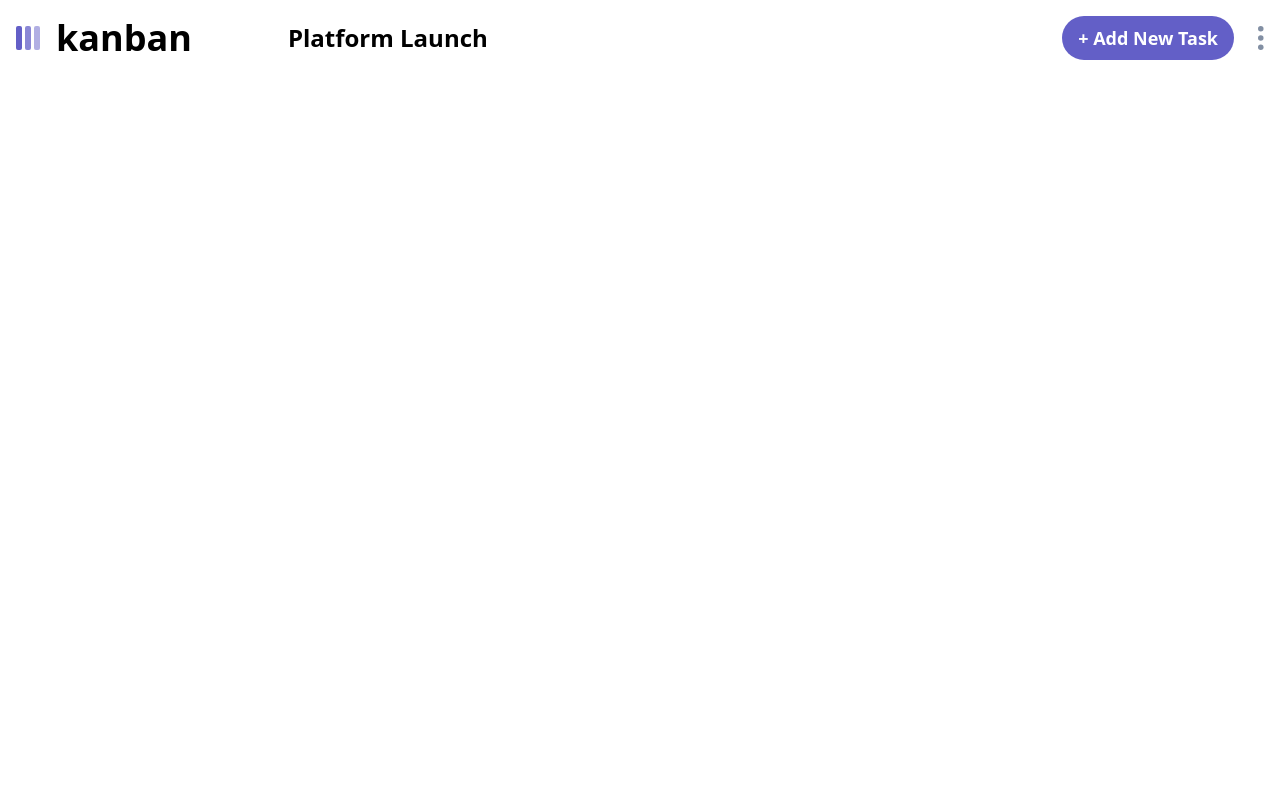
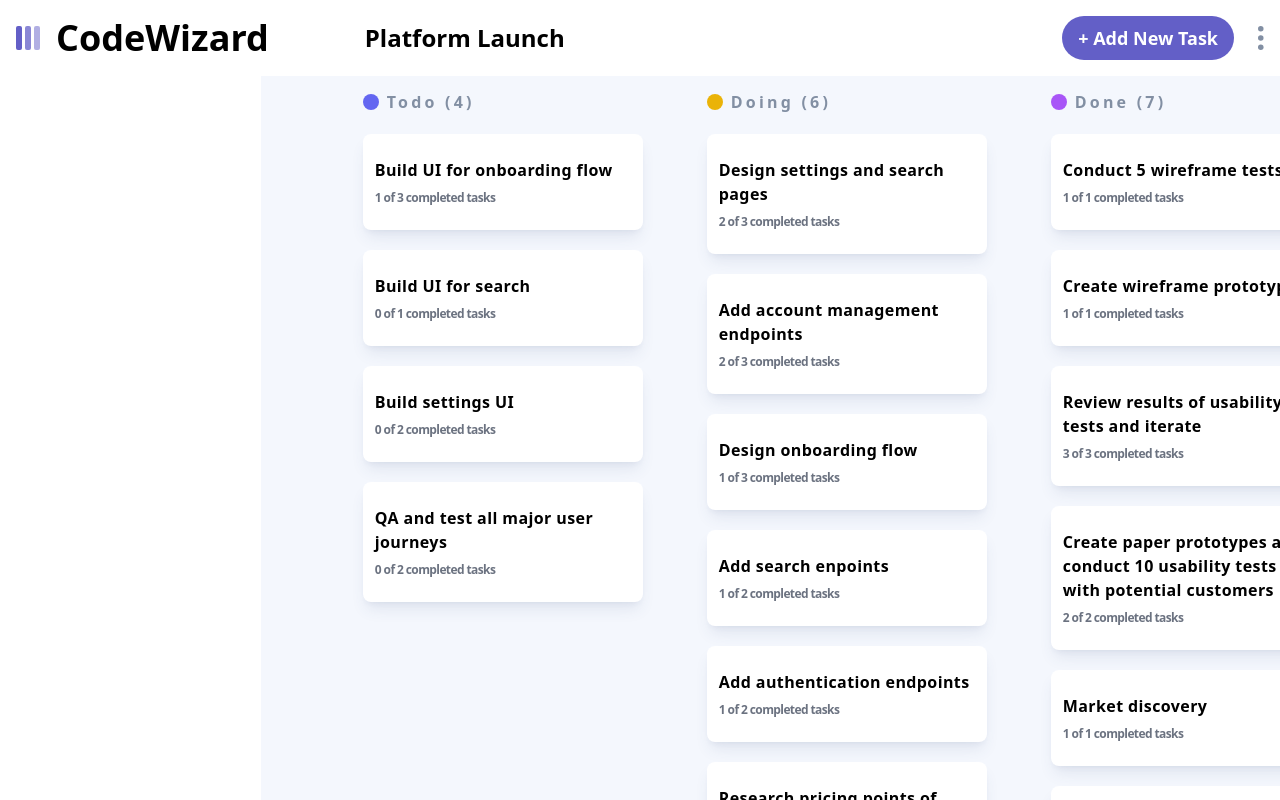
Before and after one commit to Vishwa-ud/CodeWizard, a React (Vite) app in the folder frontend/: page /taskmanagement in a window 1280 px wide. Built offline with nearby package versions, Linux system fonts and the light colour scheme.

Commit message:
feat: Create add & edit Task modal add create empty board.

```diff
--- a/frontend/package.json
+++ b/frontend/package.json
@@ -12,6 +12,7 @@
   "dependencies": {
     "@headlessui/react": "^2.1.3",
     "@reduxjs/toolkit": "^2.2.7",
+    "lodash": "^4.17.21",
     "react": "^18.3.1",
     "react-dom": "^18.3.1",
     "react-redux": "^9.1.2",
--- a/frontend/src/App.jsx
+++ b/frontend/src/App.jsx
@@ -1,4 +1,5 @@
 import { useState } from "react";
+import { useDispatch, useSelector } from "react-redux";
 import { BrowserRouter as Router, Route, Routes } from 'react-router-dom';
 
 //Home
@@ -7,6 +8,8 @@ import Home from './components/Home/Home';
 // Vishwa
 import Header from './components/Taskmanagement/Header';
 import Center from './components/Taskmanagement/Center';
+import boardsSlice from "./redux/boardsSlice";
+import EmptyBoard from './components/Taskmanagement/EmptyBoard';
 
 //nadu
 import BasicUI from './components/FlowChartGen/BasicUI';
@@ -14,6 +17,11 @@ import BasicUI from './components/FlowChartGen/BasicUI';
 function App() {
 
   const [boardModalOpen, setBoardModalOpen] = useState(false);
+  const dispatch = useDispatch();
+  const boards = useSelector((state) => state.boards);
+  const activeBoard = boards.find((board) => board.isActive);
+  if (!activeBoard && boards.length > 0)
+    dispatch(boardsSlice.actions.setBoardActive({ index: 0 }));
 
   return (
     <Router>
@@ -27,10 +35,23 @@ function App() {
           <Route
             path="/taskmanagement"
             element={
+              <div className=" overflow-hidden  overflow-x-scroll">
               <>
+                {boards.length > 0 ?
+                <>
                 <Header boardModalOpen = {boardModalOpen} setBoardModalOpen = {setBoardModalOpen} />
-                <Center />
+                <Center boardModalOpen = {boardModalOpen} setBoardModalOpen = {setBoardModalOpen} />
+                </>
+
+
+                :
+                <>
+                  <EmptyBoard type='add'/>
+                </>
+              }
+
               </>
+              </div>
             }
           />
           {/* Nadun */}
--- a/frontend/src/components/Taskmanagement/Center.jsx
+++ b/frontend/src/components/Taskmanagement/Center.jsx
@@ -1,6 +1,57 @@
-const Center = () => {
+import { useEffect, useState } from "react";
+import Sidebar from "./SideBar";
+import Column from "./Column";
+import { useSelector } from "react-redux";
+
+function Center({ boardModalOpen, setBoardModalOpen }) {
+  const [windowSize, setWindowSize] = useState([
+    window.innerWidth,
+    window.innerHeight,
+  ]);
+
+  useEffect(() => {
+    const handleWindowResize = () => {
+      setWindowSize([window.innerWidth, window.innerHeight]);
+    };
+
+    window.addEventListener("resize", handleWindowResize);
+
+    return () => {
+      window.removeEventListener("resize", handleWindowResize);
+    };
+  });
+
+  const [isSideBarOpen, setIsSideBarOpen] = useState(true);
+
+  const boards = useSelector((state) => state.boards);
+  const board = boards.find((board) => board.isActive === true);
+  const columns = board.columns;
+
   return (
-    <div>Center</div>
+    <div
+      className={
+        windowSize[0] >= 768 && isSideBarOpen
+          ? " bg-[#f4f7fd]  scrollbar-hide h-screen flex dark:bg-[#20212c]  overflow-x-scroll gap-6  ml-[261px]"
+          : "bg-[#f4f7fd]  scrollbar-hide h-screen flex    dark:bg-[#20212c] overflow-x-scroll gap-6 "
+      }
+    >
+      {windowSize[0] >= 768 && (
+        <Sidebar />
+      )}
+
+      {/* Columns Section */}
+
+      {
+      columns.map((col, index) => (
+        <Column key={index} colIndex={index} />
+
+      ))
+      }
+
+
+
+
+    </div>
   )
 }
 
--- /dev/null
+++ b/frontend/src/components/Taskmanagement/Column.jsx
@@ -0,0 +1,47 @@
+import { shuffle } from "lodash";
+import { useDispatch, useSelector } from "react-redux";
+import { useEffect, useState } from "react";
+import Task from "./Task";
+
+function Column({ colIndex}) {
+
+    const colors = [
+        "bg-red-500",
+        "bg-orange-500",
+        "bg-blue-500",
+        "bg-purple-500",
+        "bg-green-500",
+        "bg-indigo-500",
+        "bg-yellow-500",
+        "bg-pink-500",
+        "bg-sky-500",
+    ];
+
+    const [color, setColor] = useState(null)
+    const dispatch = useDispatch();
+    const boards = useSelector((state) => state.boards);
+    const board = boards.find((board) => board.isActive === true);
+    const col = board.columns.find((col, i) => i === colIndex);
+
+    useEffect(() => {
+        setColor(shuffle(colors).pop())
+      }, [dispatch]);
+
+  return (
+    <div
+      className="scrollbar-hide   mx-5 pt-[90px] min-w-[280px] "
+    >
+        <p className=" font-semibold flex  items-center  gap-2 tracking-widest md:tracking-[.2em] text-[#828fa3]">
+        <div className={`rounded-full w-4 h-4 ${color} `} />
+        {col.name} ({col.tasks.length})
+        </p>
+
+        {col.tasks.map((task, index) => (
+        <Task key={index} taskIndex={index} colIndex={colIndex} />
+      ))}
+
+    </div>
+  )
+}
+
+export default Column
--- /dev/null
+++ b/frontend/src/components/Taskmanagement/EmptyBoard.jsx
@@ -0,0 +1,35 @@
+import { useState } from "react";
+import AddEditBoardModal from "../../modals/AddEditBoardModal";
+
+function EmptyBoard({ type }) {
+
+    const [isBoardModalOpen, setIsBoardModalOpen] = useState(false);
+
+  return (
+    <div className=" bg-white dark:bg-[#2b2c37] h-screen w-screen flex flex-col  items-center justify-center">
+    <h3 className=" text-gray-500 font-bold">
+    {type === "edit"
+          ? "This board is empty. Create a new column to get started."
+          : "There are no boards available. Create a new board to get started"}
+    </h3>
+
+    <button
+        onClick={() => {
+          setIsBoardModalOpen(true);
+        }}
+        className="w-full items-center max-w-xs font-bold hover:opacity-70 dark:text-white dark:bg-[#635fc7] mt-8 relative  text-white bg-[#635fc7] py-2 rounded-full"
+      >
+        {type === "edit" ? "+ Add New Column" : "+ Add New Board"}
+      </button>
+
+      {isBoardModalOpen && (
+        <AddEditBoardModal
+          type={type}
+          setBoardModalOpen={setIsBoardModalOpen}
+        />
+      )}
+    </div>
+  )
+}
+
+export default EmptyBoard
--- a/frontend/src/components/Taskmanagement/Header.jsx
+++ b/frontend/src/components/Taskmanagement/Header.jsx
@@ -59,7 +59,7 @@ function Header ({ setBoardModalOpen , boardModalOpen }) {
       <div className=" flex items-center space-x-2  md:space-x-4">
       <img src={Logo} alt=" Logo " className=" h-6 w-6" />
       <h3 className=" md:text-4xl  hidden md:inline-block font-bold  font-sans">
-            kanban
+            CodeWizard
       </h3>
       <div className=" flex items-center ">
           <h3 className=" truncate max-w-[200px] md:text-2xl text-xl font-bold md:ml-20 font-sans  ">
--- /dev/null
+++ b/frontend/src/components/Taskmanagement/SideBar.jsx
@@ -0,0 +1,8 @@
+
+function SideBar() {
+  return (
+    <div>SideBar</div>
+  )
+}
+
+export default SideBar
--- /dev/null
+++ b/frontend/src/components/Taskmanagement/Task.jsx
@@ -0,0 +1,46 @@
+import { useState } from "react";
+import { useSelector } from "react-redux";
+import TaskModal from "./TaskModal";
+
+function Task({ taskIndex, colIndex }) {
+    const boards = useSelector((state) => state.boards);
+    const board = boards.find((board) => board.isActive === true);
+    const columns = board.columns;
+    const col = columns.find((col, i) => i === colIndex);
+    const task = col.tasks.find((task, i) => i === taskIndex);
+    const [isTaskModalOpen, setIsTaskModalOpen] = useState(false);
+
+    let completed = 0;
+    let subtasks = task.subtasks;
+    subtasks.forEach((subtask) => {
+        if (subtask.isCompleted) {
+            completed++;
+        }
+      });
+
+  return (
+    <div>
+        <div
+        onClick={() => {
+            setIsTaskModalOpen(true);
+          }}
+        className=" w-[280px] first:my-5 rounded-lg  bg-white  dark:bg-[#2b2c37] shadow-[#364e7e1a] py-6 px-3 shadow-lg hover:text-[#635fc7] dark:text-white dark:hover:text-[#635fc7] cursor-pointer "
+        >
+            <p className=" font-bold tracking-wide ">{task.title}</p>
+            <p className=" font-bold text-xs tracking-tighter mt-2 text-gray-500">
+            {completed} of {subtasks.length} completed tasks
+            </p>
+        </div>
+
+        {isTaskModalOpen && (
+        <TaskModal
+          colIndex={colIndex}
+          taskIndex={taskIndex}
+          setIsTaskModalOpen={setIsTaskModalOpen}
+        />
+      )}
+    </div>
+  )
+}
+
+export default Task
--- /dev/null
+++ b/frontend/src/components/Taskmanagement/TaskModal.jsx
@@ -0,0 +1,8 @@
+
+function TaskModal() {
+  return (
+    <div>TaskModal</div>
+  )
+}
+
+export default TaskModal
--- a/frontend/src/data/data.json
+++ b/frontend/src/data/data.json
@@ -2,7 +2,7 @@
   "boards": [
     {
       "name": "Platform Launch",
-      "isActive" : true,
+      "isActive" : false,
       "columns": [
         {
           "name": "Todo",
```
Also changed, not shown: 1 other file (tests, documents, lock files or other folders).
